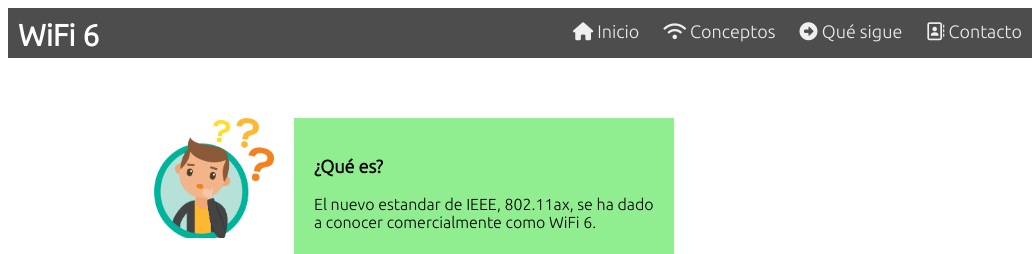
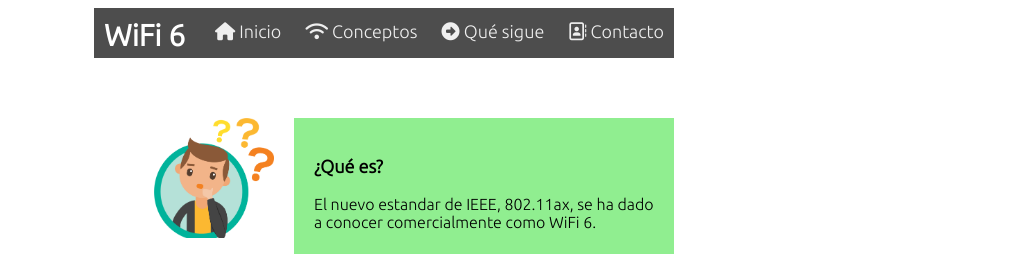
Before and after one commit to SalvageUnitario/codoacodo, a plain HTML site: page website/index.html in a window 768 px wide. Shown: the top 254 px of the page, 1032 px wide, since content can reach past the window. Drawn offline with nearby package versions, Linux system fonts and the light colour scheme; files that its build step writes are made by us from their sources.

Commit message:
Add files via upload

```diff
--- a/website/css/estilos.css
+++ b/website/css/estilos.css
@@ -6,20 +6,12 @@
     word-wrap: break-word;
 }
 
-header {
-    width: 1024px;
-    height: auto;
-    margin-left: auto;
-    margin-right: auto;
-    margin-bottom: 10px;
-}
-
 /*-------BOTONERA-------*/
 .nav {
     height: 50px;
-    width: 100%;
+    max-width: 1024px;
     background-color: #4d4d4d;
-    position: relative;
+    margin: auto;
 }
 .nav > .nav-header {
     display: inline;
@@ -245,14 +237,12 @@ header {
 @media (min-width:600px) and (max-width: 1023px)  {
     /* tablets */
 
-
-    #header {
-        width: 580px;
-        height: 70px;
-        margin-left: auto;
-        margin-right: auto;
+    .nav {
+        height: 50px;
+        max-width: 580px;
+        background-color: #4d4d4d;
+        margin: auto;
     }
-
 
     #contenido_principal {
         width: 580px;
@@ -360,17 +350,7 @@ header {
     }
 }
 
-/*----ANIMACIONES-------*/
 
-img:hover{
-    -webkit-transform: scale(1.5);
-    -moz-transform: scale(1.5);
-    -o-transform: scale(1.5);
-    -ms-transform: scale(1.5);
-    transform: scale(1.5)
-}
-
-/*-----CSS PARA DISTINTOS DISPOSITIVOS-----*/
 @media (max-width: 599px) {
 
 .nav > .nav-btn {
@@ -496,8 +476,18 @@ img:hover{
 
 }
 
+/*----ANIMACIONES-------*/
+
+img:hover{
+    -webkit-transform: scale(1.5);
+    -moz-transform: scale(1.5);
+    -o-transform: scale(1.5);
+    -ms-transform: scale(1.5);
+    transform: scale(1.5)
+}
+
 /*-------MODAL IMAGENES---------*/
-/* Style the Image Used to Trigger the Modal */
+
 #myImg {
     border-radius: 5px;
     cursor: pointer;
```
Lines whose indentation alone changed are shown as unchanged.
